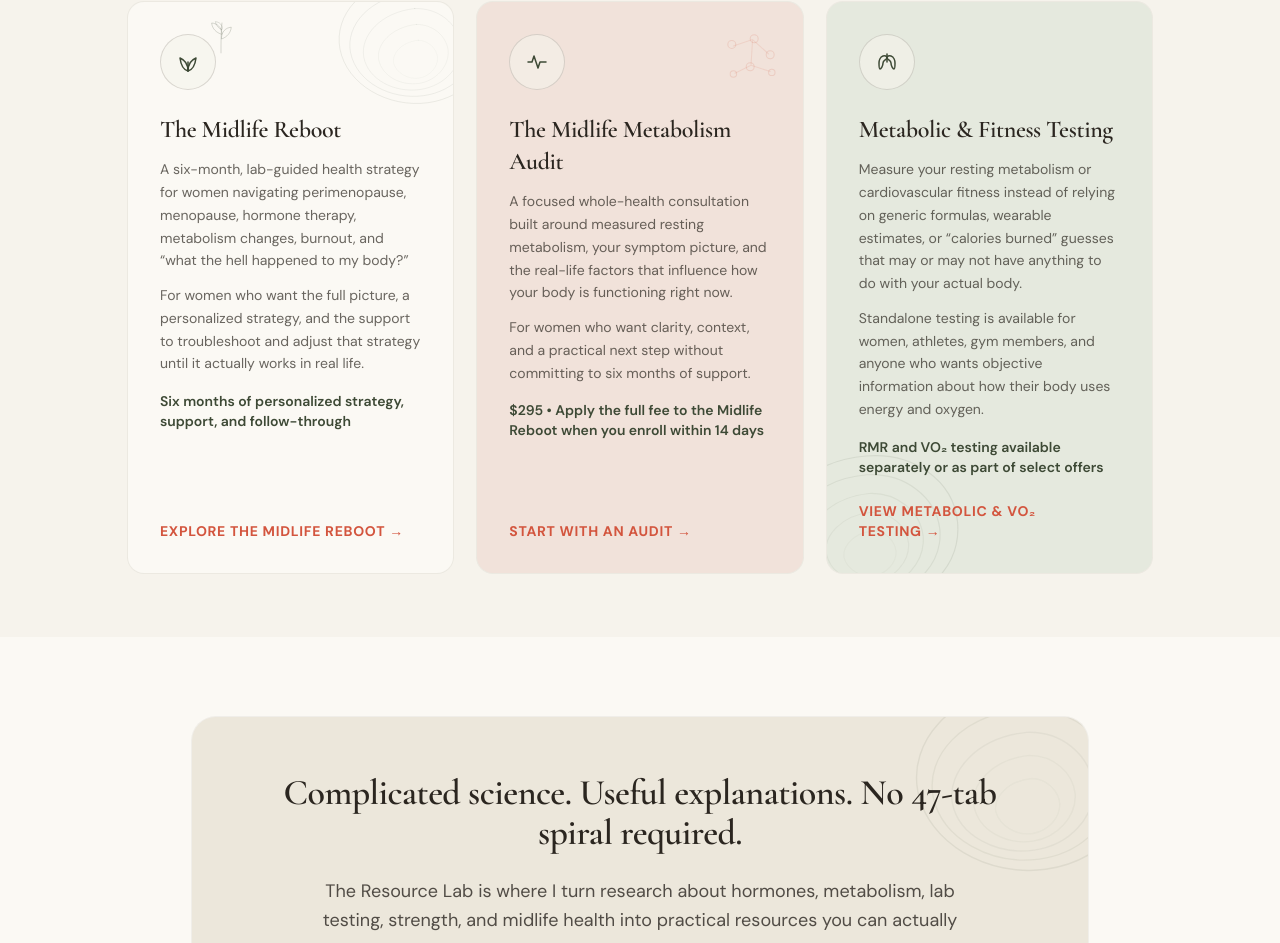
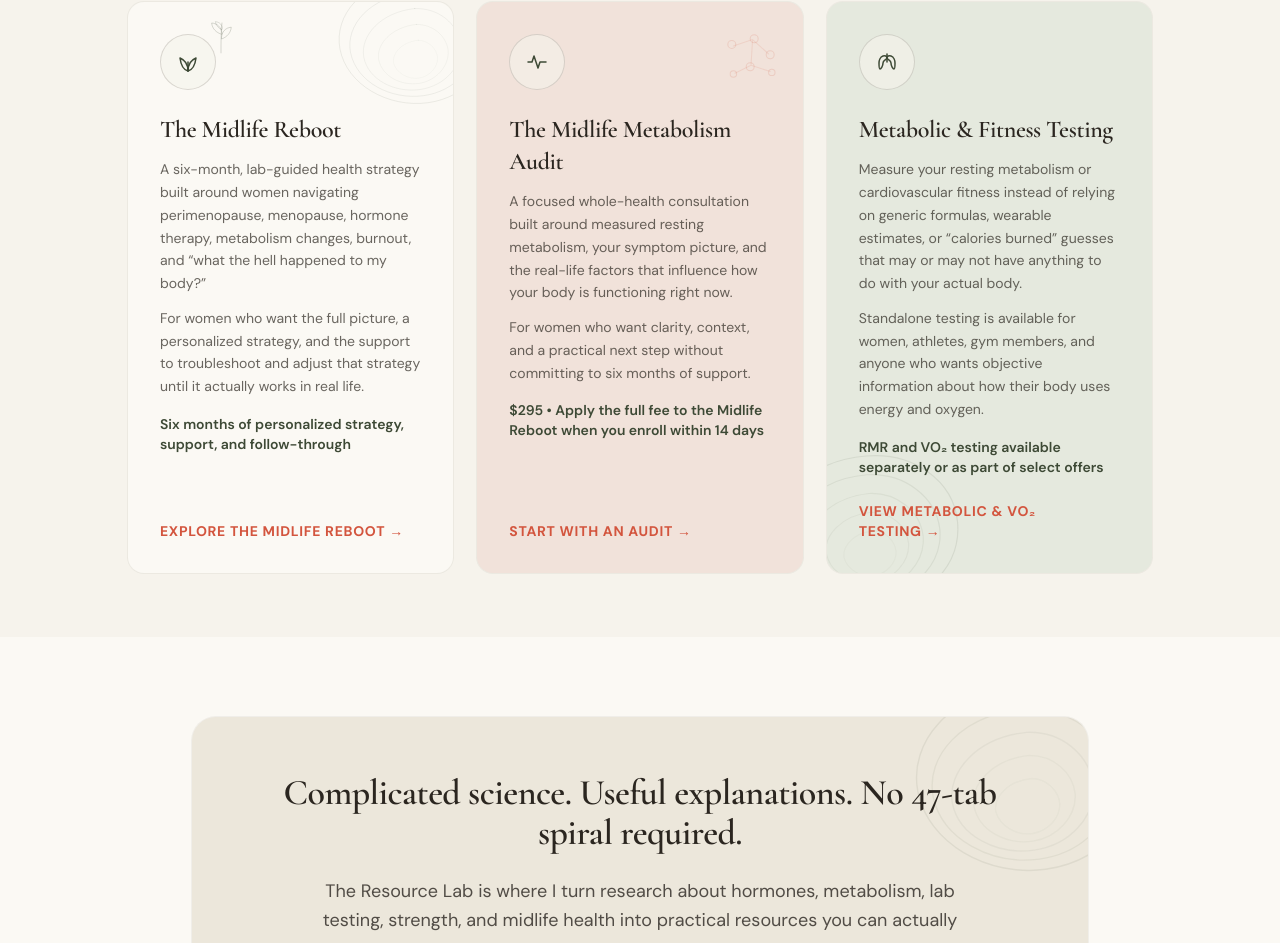
Before and after one commit to Lee-Payton/jessie-life, a Next.js app: page / in a window 1280 px wide. Shown: the part 1997-2940 px from the top of the page. Built offline with nearby package versions, Linux system fonts and the light colour scheme.

Commit message:
feat: refine health strategy description for perimenopause support
Updated the health strategy paragraph for clarity and specificity.

Co-authored-by: Lee-Payton <290515616+Lee-Payton@users.noreply.github.com>

```diff
--- a/app/page.tsx
+++ b/app/page.tsx
@@ -169,7 +169,7 @@ export default function HomePage() {
                 <ContourLines className="pointer-events-none absolute -right-12 -top-12 h-44 w-44 text-forest/[0.10]" />
               }
               paragraphs={[
-                'A six-month, lab-guided health strategy for women navigating perimenopause, menopause, hormone therapy, metabolism changes, burnout, and \u201cwhat the hell happened to my body?\u201d',
+                'A six-month, lab-guided health strategy built around women navigating perimenopause, menopause, hormone therapy, metabolism changes, burnout, and \u201cwhat the hell happened to my body?\u201d',
                 'For women who want the full picture, a personalized strategy, and the support to troubleshoot and adjust that strategy until it actually works in real life.',
               ]}
               note="Six months of personalized strategy, support, and follow-through"
```
